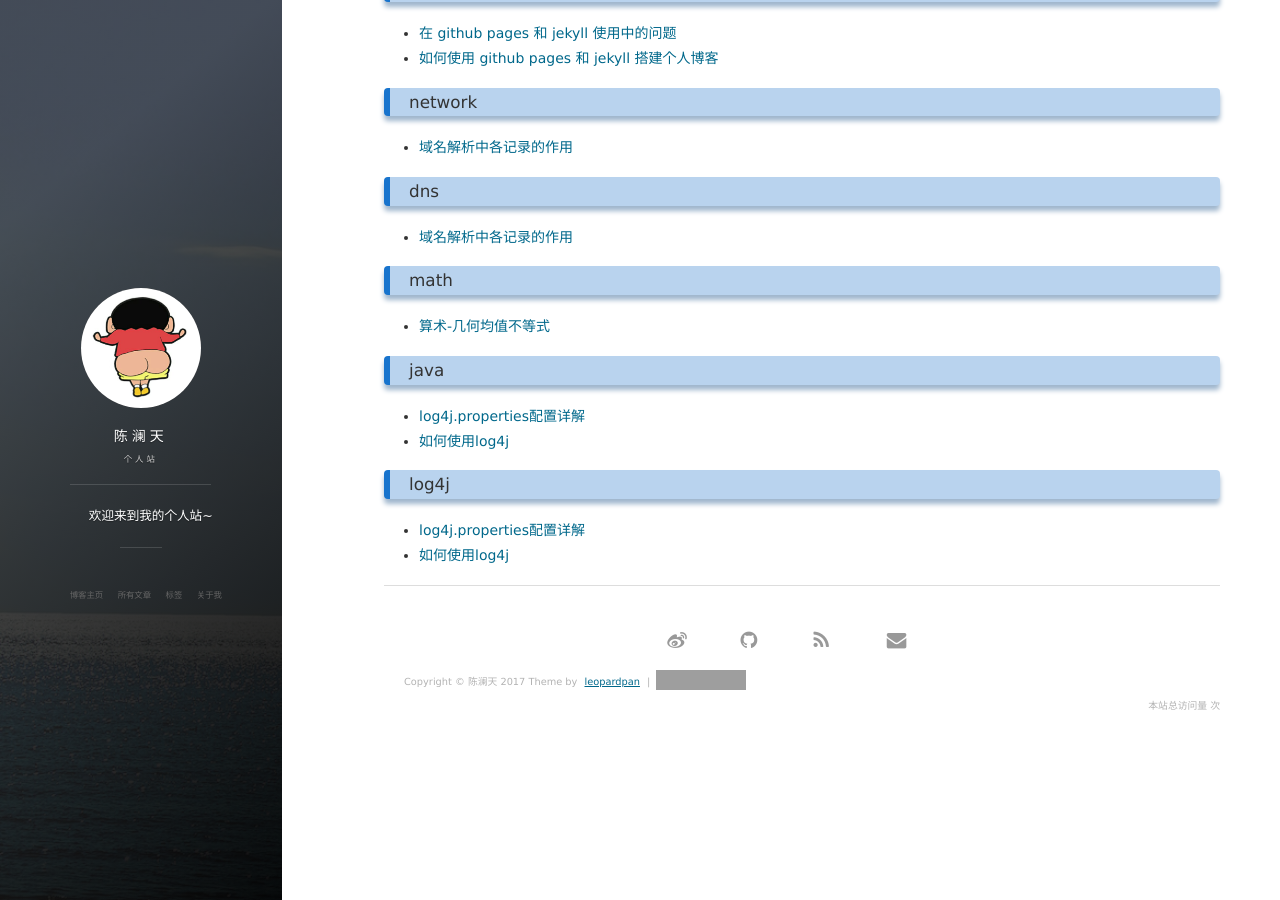
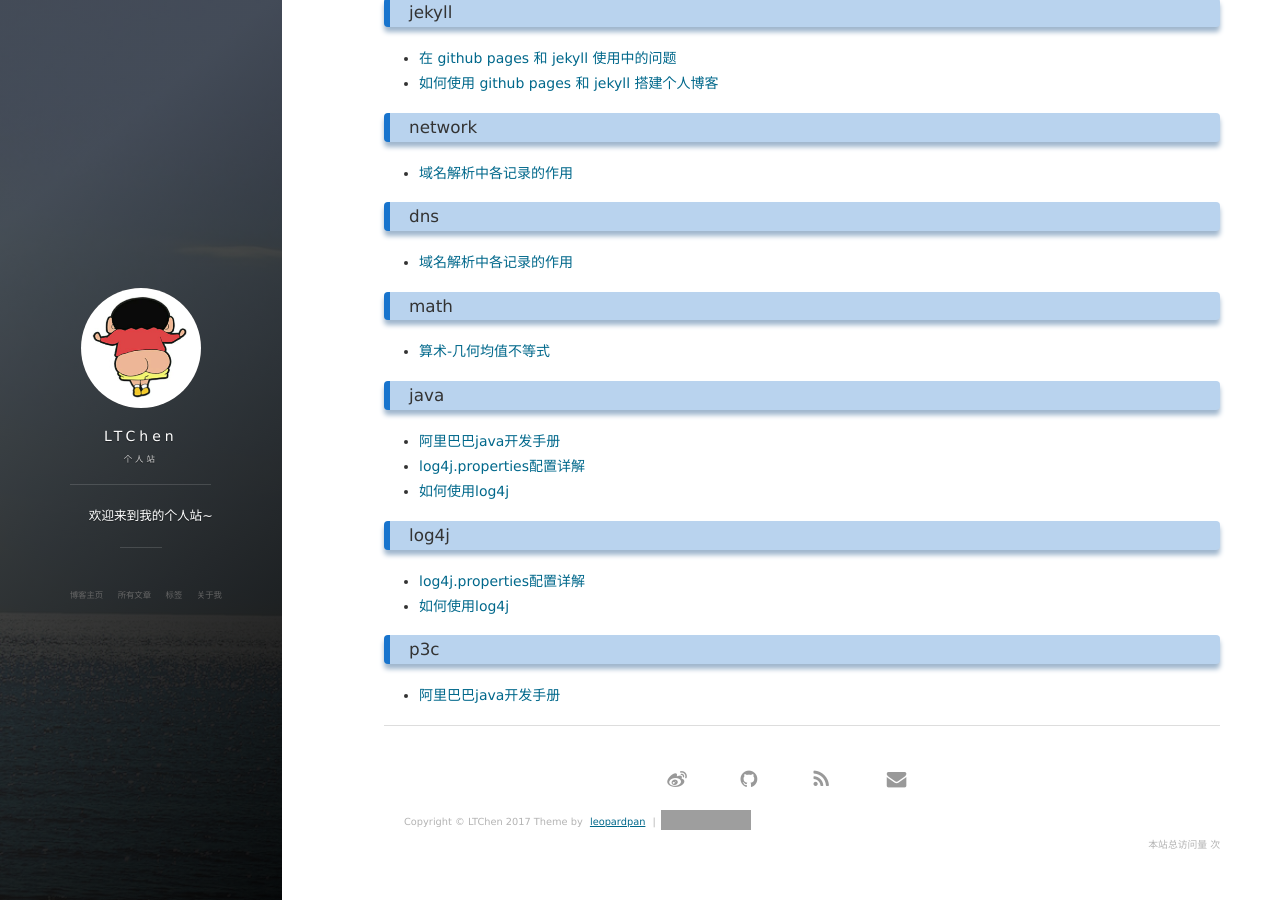
Before and after one commit to loupipalien/loupipalien.github.io, a Jekyll site: the page built from tags.html, in a window 1280 px wide and 900 px high, scrolled down 512 px. Built offline with Jekyll 4.4.1, drawn with Linux system fonts in a browser that asks for light colours; nearby versions of some CDN libraries; comment, search, counter and statistics services are not loaded; some of the changed lines change nothing that is shown; grey boxes are pictures that could not be loaded.

Commit message:
add  albaba-java-development-manual.md

```diff
--- a/_config.yml
+++ b/_config.yml
@@ -1,5 +1,5 @@
 # Basic
-title: 陈澜天
+title: LTChen
 subtitle: 个人站
 description: 欢迎来到我的个人站~
 # 头像里面的标题
@@ -10,7 +10,7 @@ url: "http://www.loupipalien.com"
 
 # Comment
 comment:
-    disqus: leopard
+    disqus: loupipalien
     # uyan: 2143225  # 有言id,登录有言官网申请
 
 # Social
--- /dev/null
+++ b/_posts/2017-10-22-alibaba-java-development-manual.md
@@ -0,0 +1,60 @@
+---
+layout: post
+title: "阿里巴巴java开发手册"
+date: "2017-10-22"
+description: "阿里巴巴java开发手册"
+tag: [java,p3c]
+---
+
+10月14日上午9:00 阿里巴巴于在杭州云栖大会上, 正式发布<<阿里巴巴Java开发手册>>扫描插件, 该插件在扫描代码后, 将不符合约定的代码按Blocker/Critical/Major三个等级显示在下方。
+
+### 开发手册
+以下是结合自己实际编程经验所认可或推荐的规约, 仍有部分不懂的或没用到的地方, 后续逐步更新
+`标记`: 暂时未遇到相似场景或不知如何处理比较好
+#### **1 编程规约**
+#### 1.1 命名风格
+- [强制] 代码中命名均不能以下划线或美元符号开始或结束
+- [强制] 代码中命名严禁使用拼音, 一律使用英文
+- [强制] 类名使用UpperCamelCase风格, `通用简写`
+- [强制] 方法名, 参数名, 成员变量, 局部变量统一使用lowerCamelCase风格
+- [强制] 常量命名全大写, 单词间用下划线间隔, 力求语义完整, 不要嫌命名长
+- [强制] 抽象类命名使用Abstract开头; 异常类命名使用Exception结尾; 测试类以要测试的类名称开始, 以Test结尾
+- [强制] 中括号是数组类型的一部分, 数组定义如下: String[] args;
+- [强制] POJO类中的布尔类型变量都不以is开头, 否则部分框架解析会引起序列化错误
+- [强制] 包名统一使用小写, 点分隔符之间有且仅有一个自然语义的英文单词; 包名统一使用单数形式, 类名如果有复数含义可用复数形式
+- [强制] 杜绝完全不规范和不通用缩写, 不要嫌命名长, 避免望文不知义
+- [推荐] 为使代码有自解释性, 命名时尽量使用完整单词组合
+- [推荐] 接口类的方法和属性不要加任何修饰符号, 只加上有效注释保持代码简洁;`接口中定义变量`
+- 接口和实现类的命名规则
+  - [强制] 对于Service和Dao接口, 实现类用Impl后缀区别
+  - [推荐] 形如能力的接口取对应的形容词做接口名(通常是-able形式)
+- [参考] 枚举类名建议带上Enum后缀, 枚举成员名称全部大写, 多个单词组成则用下划线隔开
+- [参考] 各层命名约定
+  - Service/Dao层方法命名
+    - 获取单个对象方法用get做前缀, 后接Object核心名词; 例如: 对象ExportFlow, getFlow
+    - 获取多个对象方法用getObjects做前缀; 例如: 对象ExportFlow, getFlows
+    - 获取统计值方法用getCount做前缀;例如: getCount, getCountBy..., getCountOf...
+    - 插入的方法用add/insert做前缀
+    - 删除的方法用remove/delete做前缀
+    - 修改的方法用update做前缀
+  - `领域模型命名 (暂时领域模型未使用分层, 各层使用统一的bean)`
+
+#### 1.2 常量定义
+- [强制] 不允许任何魔法值直接出现在代码中
+- [强制] Long或long初始赋值时, 使用大写的L, 不要写小写的l, 容易和1混淆
+- [推荐] 不要使用一个常量类维护所有常量, 建议按照常量功能归类分开维护
+- [推荐] 常量复用层可分五层
+  - 跨应用共享常量: 放置在二方库中, 通常时client.jar, api.jar的constant目录下
+  - `应用内共享常量`: 放置在一方库中, 通常是mudules的constant目录下
+  - 子工程内部共享变量: 放在当前子工程的constant目录下
+  - `包内共享变量`: 当前包下的constant目录下
+  - 类内共享变量: 直接在类内部private static final定义
+- [推荐] 如果一个变量值仅在一个范围内变化, 且带有名称之外的延伸属性, 定义为枚举类
+
+### 插件使用
+- Eclipse ([详细使用说明](https://github.com/alibaba/p3c/blob/master/eclipse-plugin/README_cn.md))
+安装: Help >> Install New Software >> 输入Update Site地址: https://p3c.alibaba.com/plugin/eclipse/update 回车, 然后勾选Ali-CodeAnalysis, 再一直点Next Next...按提示走下去就好, 然后就是提示重启了,安装完毕
+更新: 可以通过 Help >> Check for Udates 进行新版本检测
+
+>**参考:**
+[p3c](https://github.com/alibaba/p3c)
```
